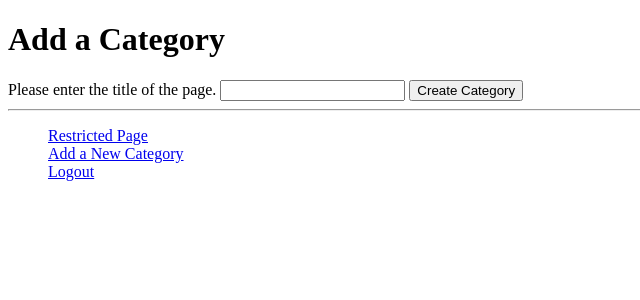
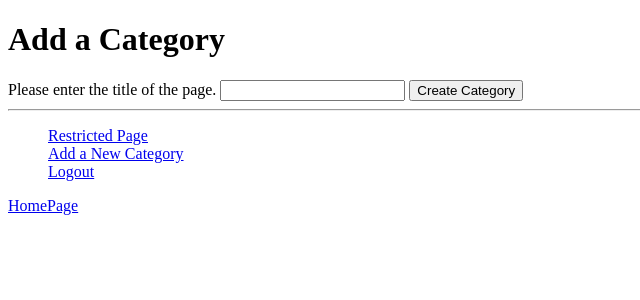
Before and after one commit to freedream520/tango_with_django_project, a Django app: page /rango/add_category in a window 1280 px wide. Shown: the top 300 px of the page, without its empty margins (0-640 px from the left). Run offline with Django 3.2, Linux system fonts and the light colour scheme; a user stored in the database is signed in.

Commit message:
base.html 添加返回主页的链接

```diff
--- a/templates/rango/base.html
+++ b/templates/rango/base.html
@@ -28,6 +28,8 @@
             </ul>
         </div>
 
+        <a href="{% url 'index' %}">HomePage</a>
+
     </body>
 
 </html>
```
